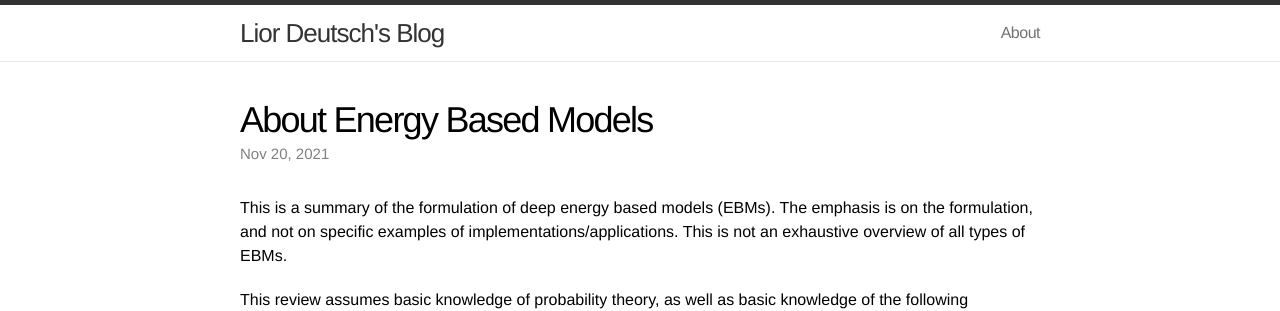
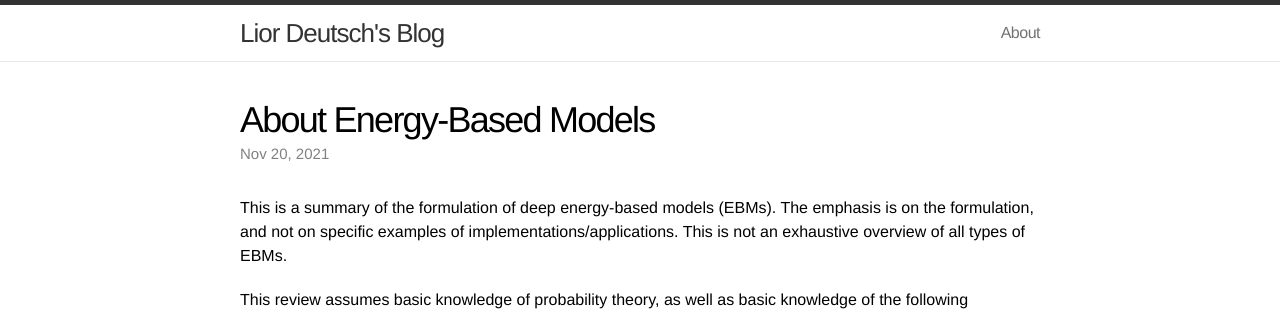
Before and after one commit to liordeutsch/liordeutsch.github.io, a Jekyll site: the page built from _posts/2021-11-20-about-energy-based-models.md, in a window 1280 px wide and 900 px high. Shown: the top 311 px of the window. Built offline with Jekyll 4.4.1, drawn with Linux system fonts in a browser that asks for light colours; formulas are drawn with MathJax 3; comment, search, counter and statistics services are not loaded.

```diff
--- a/_posts/2021-11-20-about-energy-based-models.md
+++ b/_posts/2021-11-20-about-energy-based-models.md
@@ -1,13 +1,13 @@
 ---
 layout: post
 comments: true
-title:  "About Energy Based Models"
-excerpt: "I present the formulation of deep energy based models."
+title:  "About Energy-Based Models"
+excerpt: "I present the formulation of deep energy-based models."
 date:   2021-11-20 08:00:00
 mathjax: true
 ---
 
-This is a summary of the formulation of deep energy based models (EBMs). The emphasis is on the formulation, and not on specific examples of implementations/applications. This is not an exhaustive overview of all types of EBMs.
+This is a summary of the formulation of deep energy-based models (EBMs). The emphasis is on the formulation, and not on specific examples of implementations/applications. This is not an exhaustive overview of all types of EBMs.
 
 This review assumes basic knowledge of probability theory, as well as basic knowledge of the following concepts: Maximum likelihood, neural networks (NNs), stochastic gradient descent (SGD), bias of an estimator. The review mentions the following terms as well, but prior knowledge of them is not essential:  Langevin MCMC.
 
```
